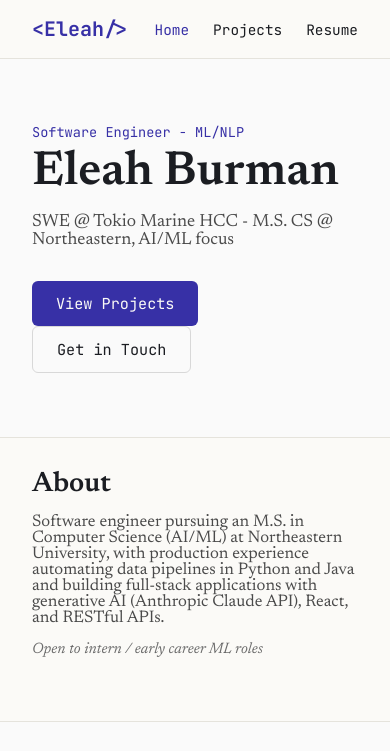
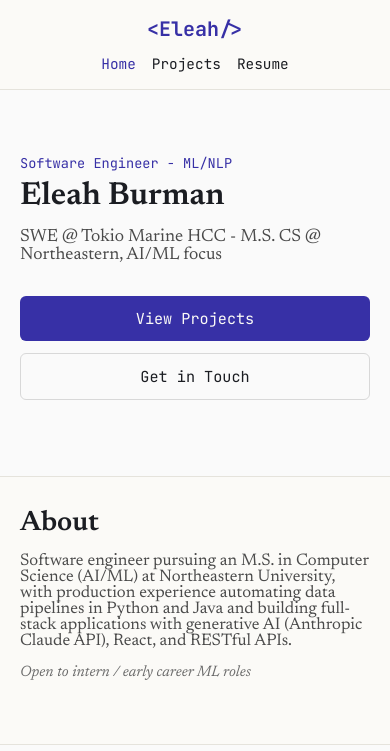
Before and after one commit to EleahBurman/eleah-burman-project-1, a website: page index.html in a window 390 px wide. Shown: the top 751 px of the page. Drawn offline with Linux system fonts and the light colour scheme.

Commit message:
Add media queries in CSS

```diff
--- a/css/style.css
+++ b/css/style.css
@@ -3,7 +3,9 @@
     --color-surface: #FAFAFA;
     --color-ink: #1B1D22;
     --color-muted: #6B6B6B;
+    --color-text-secondary: #4A4A4A;
     --color-border: #E5E3DC;
+    --color-border-light: #D8D8D8;
     --color-accent: #3730A6;
     --color-accent-2: #0F6E56;
     --color-accent-3: #B8860B;
@@ -82,7 +84,7 @@ header {
 
 .hero .description {
     font-size: 1.1rem;
-    color: #4A4A4A;
+    color: var(--color-text-secondary);
     margin-bottom: 2rem;
 }
 
@@ -106,7 +108,7 @@ header {
 .btn-secondary {
     background-color: transparent;
     color: var(--color-ink);
-    border: 1px solid #D8D8D8;
+    border: 1px solid var(--color-border-light);
 }
 
 .btn-primary:hover {
@@ -130,7 +132,7 @@ header {
 
 .about .description {
     font-size: 1.05rem;
-    color: #4A4A4A;
+    color: var(--color-text-secondary);
     margin-bottom: 1rem;
 }
 
@@ -156,7 +158,7 @@ header {
 .skills h3 {
     font-size: 1rem;
     font-weight: 600;
-    color: #4A4A4A;
+    color: var(--color-text-secondary);
     margin: 1.5rem 0 0.75rem;
     text-transform: uppercase;
     letter-spacing: 0.05em;
@@ -215,7 +217,7 @@ header {
     font-family: var(--font-mono);
     font-size: 0.85rem;
     background-color: transparent;
-    border: 1px solid #D8D8D8;
+    border: 1px solid var(--color-border-light);
     border-radius: 20px;
     padding: 0.4rem 1rem;
     cursor: pointer;
@@ -227,3 +229,42 @@ header {
     color: var(--color-bg);
     border-color: var(--color-ink);
 }
+
+footer {
+    text-align: center;
+    padding: 1.5rem;
+    border-top: 1px solid var(--color-border);
+    color: var(--color-muted);
+    font-size: 0.85rem;
+}
+
+@media (max-width: 640px) {
+    header {
+        flex-direction: column;
+        gap: 0.75rem;
+        padding: 1rem;
+    }
+
+    .nav-bar ul {
+        gap: 1rem;
+    }
+
+    .main-title {
+        font-size: 2rem;
+    }
+
+    .hero,
+    .about,
+    .skills {
+        padding-left: 1.25rem;
+        padding-right: 1.25rem;
+    }
+
+    .btn-primary,
+    .btn-secondary {
+        display: block;
+        text-align: center;
+        margin-right: 0;
+        margin-bottom: 0.75rem;
+    }
+}
```
